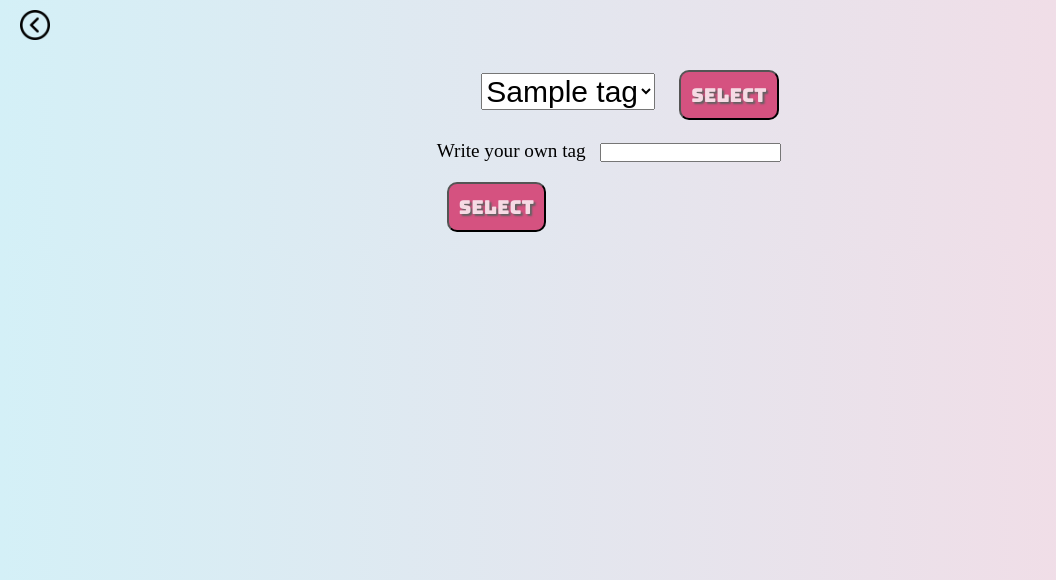
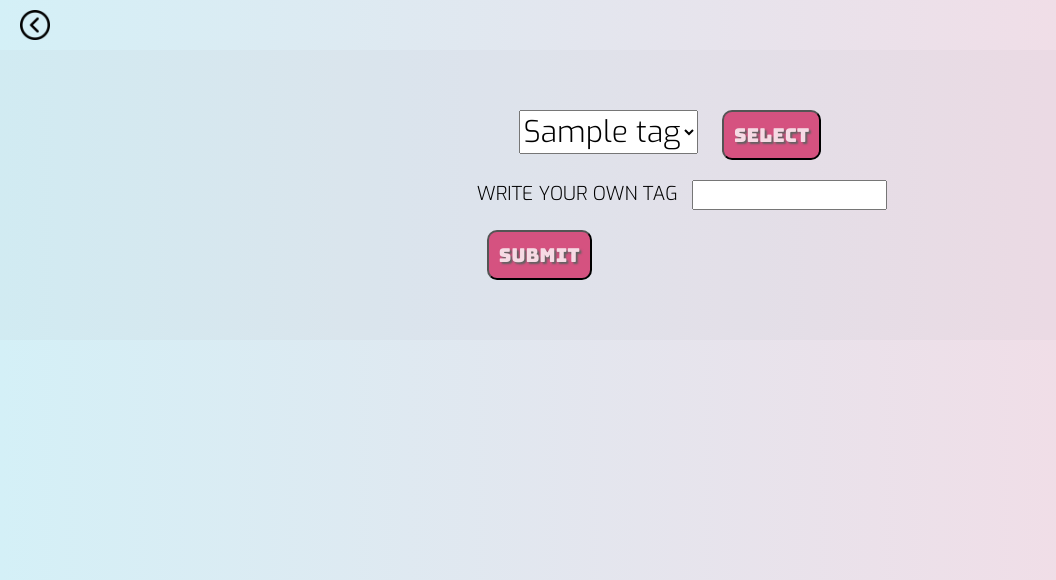
Before and after one commit to RRicsi89/askmate3, a Flask app: template templates/add_tag.html in a window 1280 px wide; the page is wider, and only the part inside the window is pictured. Shown: the part 103-683 px from the top of that part, without its empty margins (0-1056 px from the left). Run offline with Flask 2, Linux system fonts and the light colour scheme; the template is opened without the code that fills it: most values are stand-ins (such as "Sample title", 1, 10 or a date in 2020); some libraries are stand-ins or nearby versions.

Commit message:
design add tag form

```diff
--- a/static/style.css
+++ b/static/style.css
@@ -182,12 +182,23 @@ footer {
     text-transform: uppercase;
 }
 
-.question_form, .answer_form, .comment_form {
+.question_form, .answer_form, .comment_form, .tag-selectors {
     display: flex;
     flex-direction: column;
     padding: 40px;
     height: 90vh;
     width: 80vw;
+    font-family: 'Exo', sans-serif;
+}
+
+.tag-selectors {
+    width: 100vw;
+    background-color: rgba(182, 188, 197, 0.1);
+    height: 100%;
+    text-transform: uppercase;
+}
+
+.tag-list {
     font-family: 'Exo', sans-serif;
 }
 
@@ -201,6 +212,11 @@ footer {
 .question_form > input, label, textarea, button {
     padding: 10px;
     font-size: 1.2em;
+}
+
+input {
+    padding: 5px;
+    font-size: 14px;
 }
 
 .question_form > label {
--- a/templates/add_tag.html
+++ b/templates/add_tag.html
@@ -7,8 +7,8 @@
 {% block body %}
     {% include "header.html" %}
     <form action="/question/{{ question_id }}"><button type="submit" class="previous-button"><img src="/static/icons/previous.png" alt="previous-button"></button></form>
-    <div class="tag-selectors">
-        <div class="thugs child1">
+        <section class="tag-selectors">
+            <section class="thugs child1">
                 <form action="{{ url_for('add_tag_to_question', question_id=question_id) }}" method="POST">
                     <select class="tag-list" name="tag">
                         {% for tag in tags %}
@@ -17,14 +17,14 @@
                     </select>
                     <button type="submit">Select</button>
                 </form>
-        </div>
+            </section>
 
-        <div class="thugs child2">
+            <section class="thugs child2">
                 <form action="{{ url_for('add_tag_to_question', question_id=question_id) }}" method="POST">
                     <label for="add-tag">Write your own tag</label>
                     <input type="text" name="tag" id="add-tag">
-            <button type="submit">Select</button>
+                    <button type="submit">Submit</button>
                 </form>
-        </div>
-    </div>
+            </section>
+        </section>
 {% endblock %}
```
Lines whose indentation alone changed are shown as unchanged.
